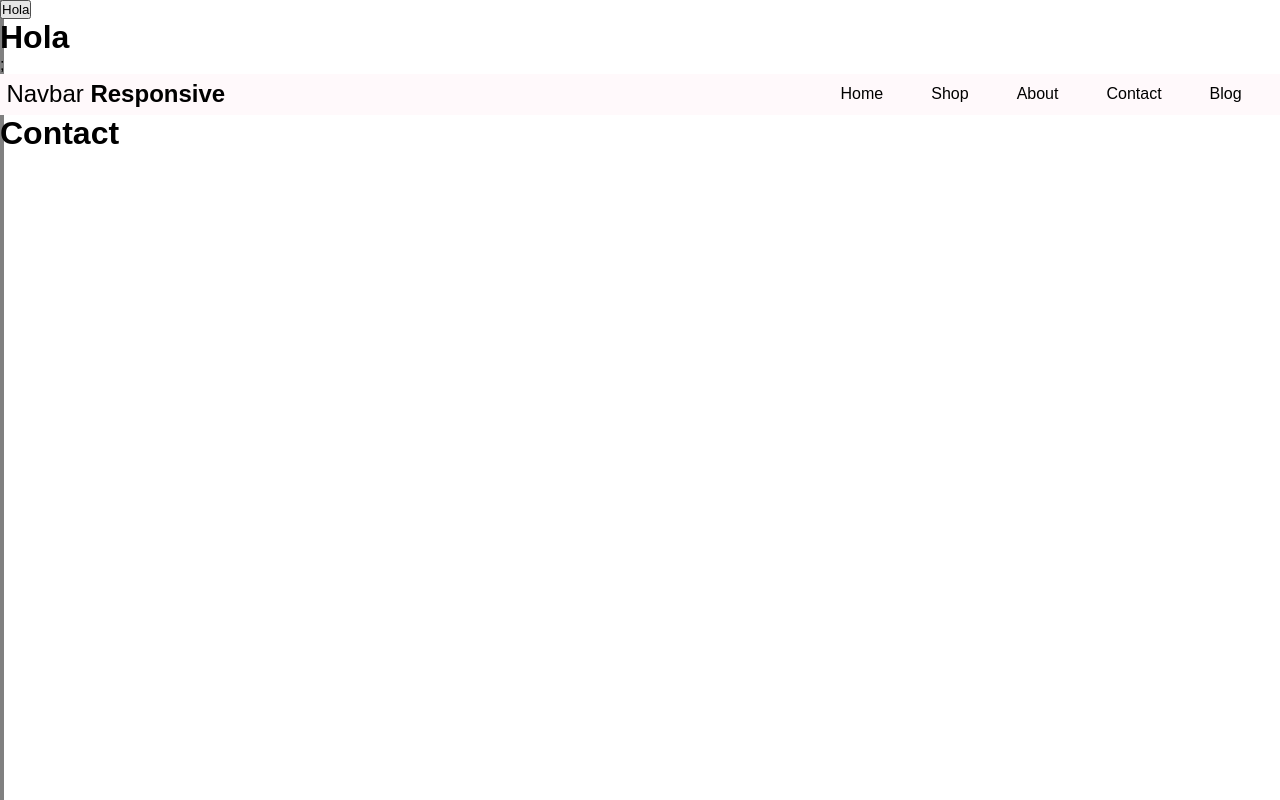
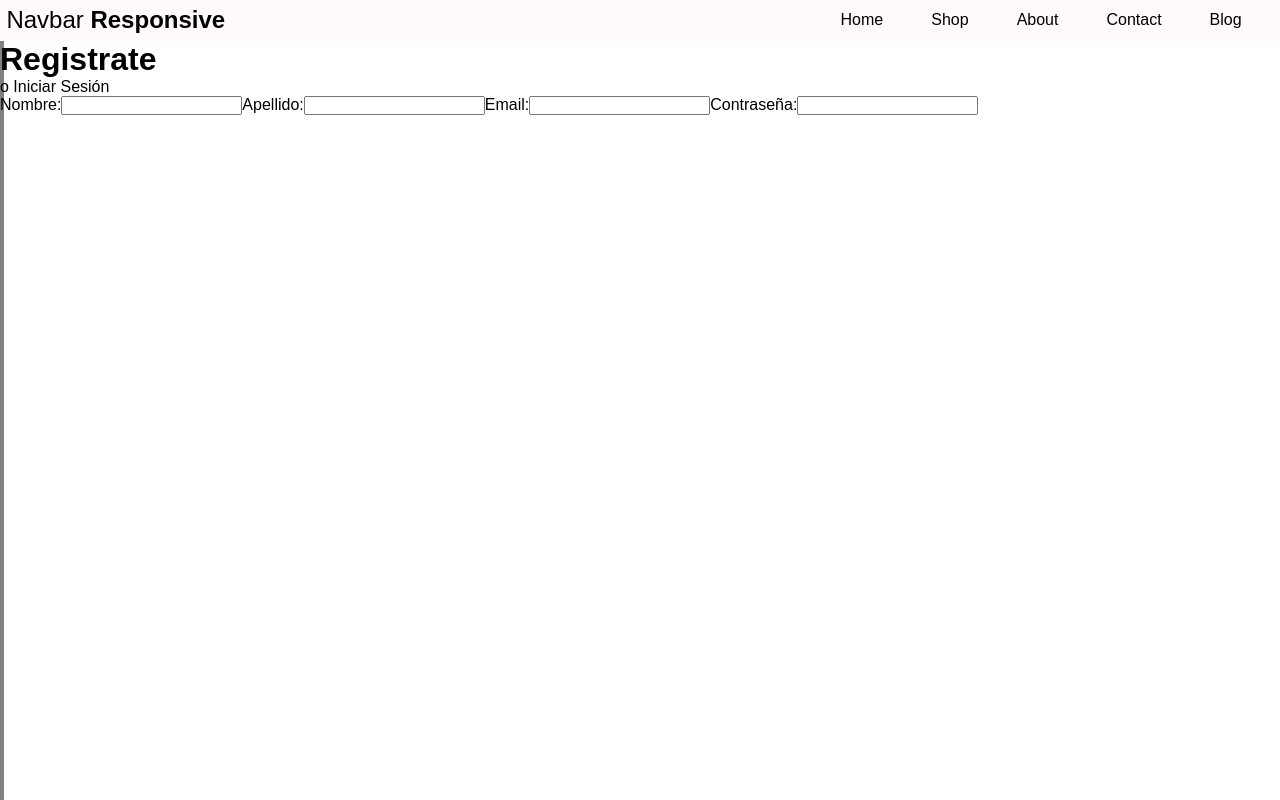
Before and after one commit to SantiB02/LABTP-FORK-DEPLOY, a React (Create React App) app: page / in a window 1280 px wide. Built offline with nearby package versions, Linux system fonts and the light colour scheme.

Commit message:
cambios a Home, add pagina Register y TW forms
Agregué un retorno condicional para que se muestren textos distintos dependiendo si el usuario está registrado o no. Instalé Tailwind forms y agregué la página Register

```diff
--- a/package.json
+++ b/package.json
@@ -3,6 +3,7 @@
   "version": "0.1.0",
   "private": true,
   "dependencies": {
+    "@tailwindcss/forms": "^0.5.6",
     "@testing-library/jest-dom": "^5.17.0",
     "@testing-library/react": "^13.4.0",
     "@testing-library/user-event": "^13.5.0",
--- a/src/App.jsx
+++ b/src/App.jsx
@@ -4,6 +4,7 @@ import { NavBar } from "./pages/components/NavBar";
 import { Home } from "./pages/Home";
 import { Contact } from "./pages/Contact";
 import { UserProvider } from "./contexts/userContext";
+import { Register } from "./pages/Register";
 
 export const userContext = React.createContext();
 
@@ -11,9 +12,8 @@ function App() {
   return (
     <>
       <UserProvider>
-        <Home />
         <NavBar />
-        <Contact />
+        <Register />
       </UserProvider>
     </>
   );
--- a/src/pages/Home.jsx
+++ b/src/pages/Home.jsx
@@ -4,10 +4,19 @@ export const Home = () => {
   const user = useUserContext();
   console.log(user);
   const handleLogin = useUserToggleContext();
-  return (
-    <>
-      <button onClick={handleLogin}>Hola</button>
-      <h1>{user && <p>Hola {user.name}</p>}</h1>;
-    </>
-  );
+  if (user) {
+    return (
+      <>
+        <button onClick={handleLogin}>Hola</button>
+        <h1>{user && <p>Hola {user.name}</p>}</h1>
+      </>
+    );
+  } else {
+    return (
+      <>
+        <button onClick={handleLogin}>Hola</button>
+        <h1>Usuario anónimo! Inicie sesión</h1>
+      </>
+    );
+  }
 };
--- /dev/null
+++ b/src/pages/Register.jsx
@@ -0,0 +1,6 @@
+import React from "react";
+import Form from "./components/Form";
+
+export const Register = () => {
+  return <Form />;
+};
--- a/tailwind.config.js
+++ b/tailwind.config.js
@@ -26,5 +26,5 @@ module.exports = {
       },
     },
   },
-  plugins: [],
+  plugins: [require("@tailwindcss/forms")],
 };
```
Also changed, not shown: 1 other file (tests, documents, lock files or other folders).
